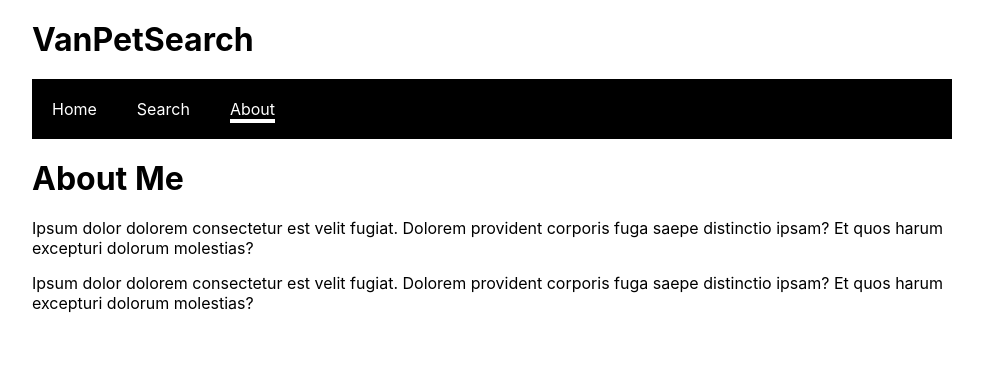
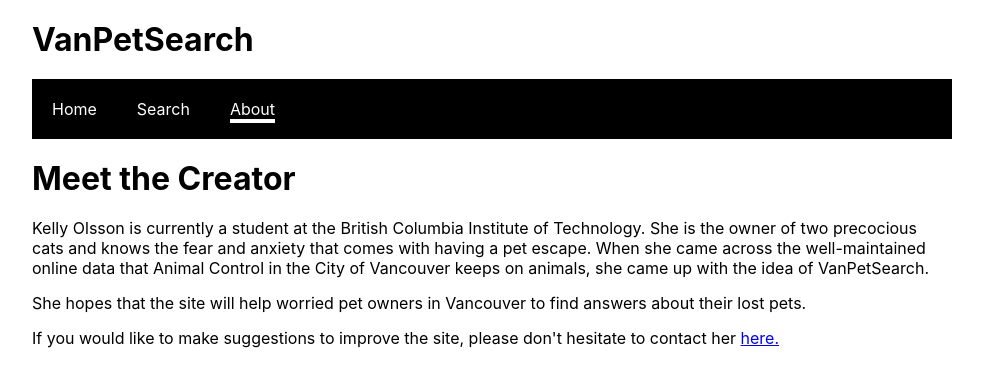
Before and after one commit to kelly-olsson/VanPetSearch, a React (Create React App) app: page /about in a window 1280 px wide. Shown: the top 386 px of the page, without its empty margins (148-1131 px from the left). Built offline with nearby package versions, Linux system fonts and the light colour scheme.

Commit message:
Add 'About' section

```diff
--- a/src/About.js
+++ b/src/About.js
@@ -3,9 +3,16 @@
 function About() {
     return (
         <div className='about'>
-        <h1>About Me</h1>
-        <p>Ipsum dolor dolorem consectetur est velit fugiat. Dolorem provident corporis fuga saepe distinctio ipsam? Et quos harum excepturi dolorum molestias?</p>
-        <p>Ipsum dolor dolorem consectetur est velit fugiat. Dolorem provident corporis fuga saepe distinctio ipsam? Et quos harum excepturi dolorum molestias?</p>
+        <h1>Meet the Creator</h1>
+        <p>Kelly Olsson is currently a student at the British Columbia Institute of Technology.
+          She is the owner of two precocious cats and knows the fear and anxiety that comes
+          with having a pet escape. When she came across the well-maintained online data that
+          Animal Control in the City of Vancouver keeps on animals, she came up
+          with the idea of VanPetSearch.</p>
+          <p>She hopes that the site will help worried pet owners in Vancouver to find answers
+            about their lost pets.</p>
+          <p>If you would like to make suggestions to improve the site, please don't hesitate to
+            contact her <a href="mailto:kolsson@gmail.com">here.</a></p>
       </div>
     )
 }
```
